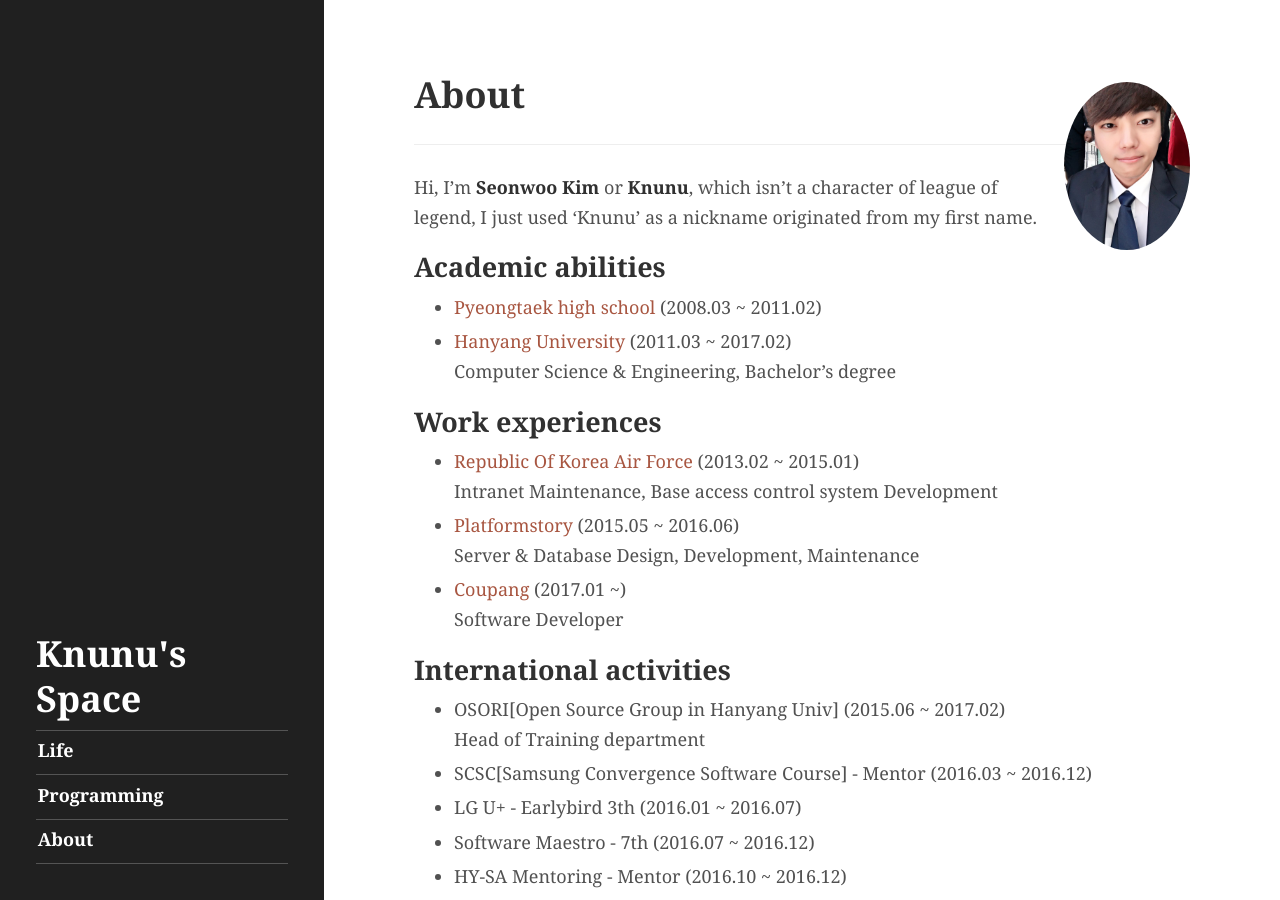
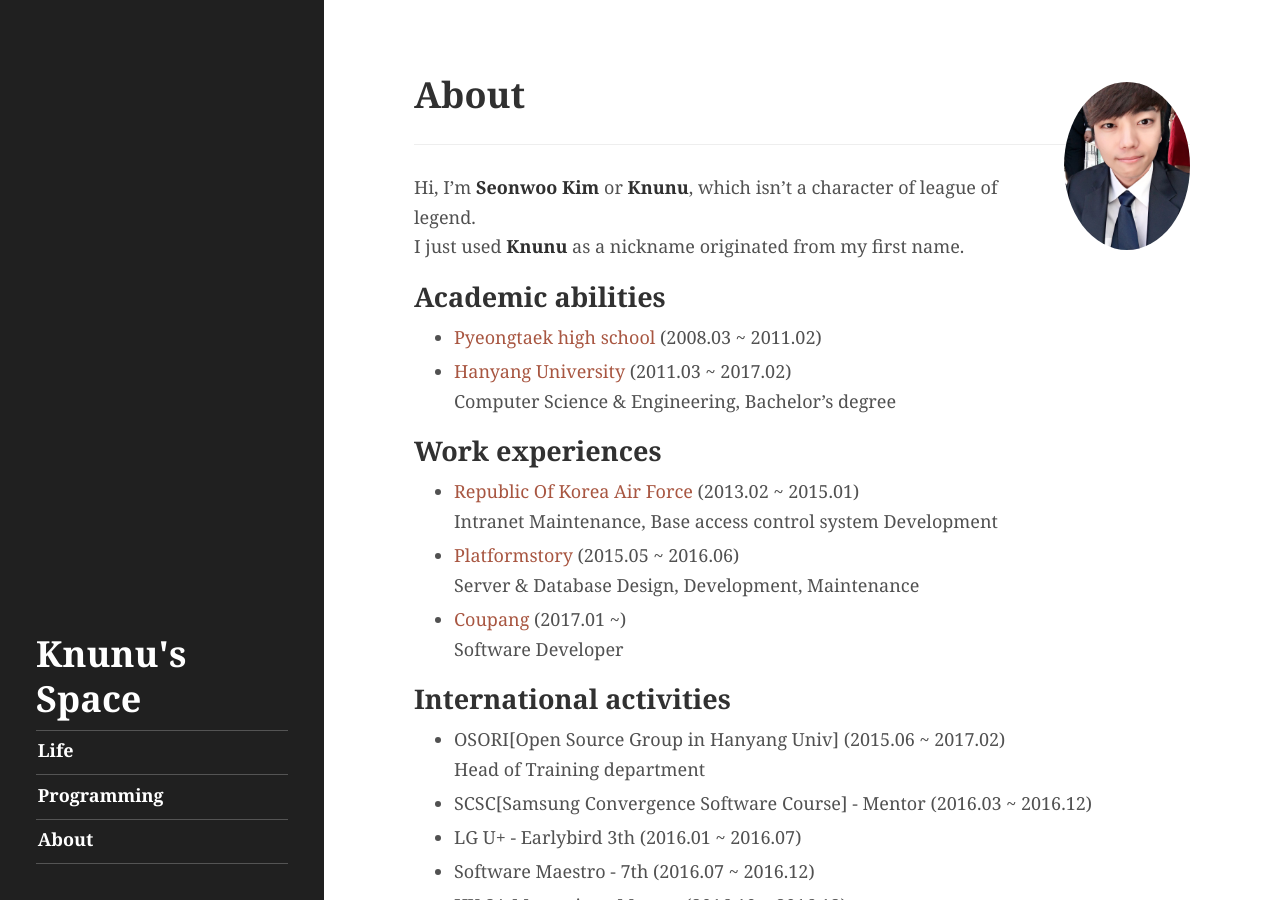
Before and after one commit to knunu/knunu.github.io, a Jekyll site: the page built from about.md, in a window 1280 px wide and 900 px high. Built offline with Jekyll 4.4.1, drawn with Linux system fonts in a browser that asks for light colours.

Commit message:
modified config - about

```diff
--- a/_config.yml
+++ b/_config.yml
@@ -48,8 +48,8 @@ author:
 
   # Markdown enabled, can use multiple paragraphs (enabled by `|`)
   about:             |
-    Hi, I'm **Seonwoo Kim** or **Knunu**, which isn't a character of league of legend,
-    I just used 'Knunu' as a nickname originated from my first name.
+    Hi, I'm **Seonwoo Kim** or **Knunu**, which isn't a character of league of legend.<br />
+    I just used **Knunu** as a nickname originated from my first name.
 
   # Social media icons in sidebar
   # Comment/uncommet to show/hide
```
